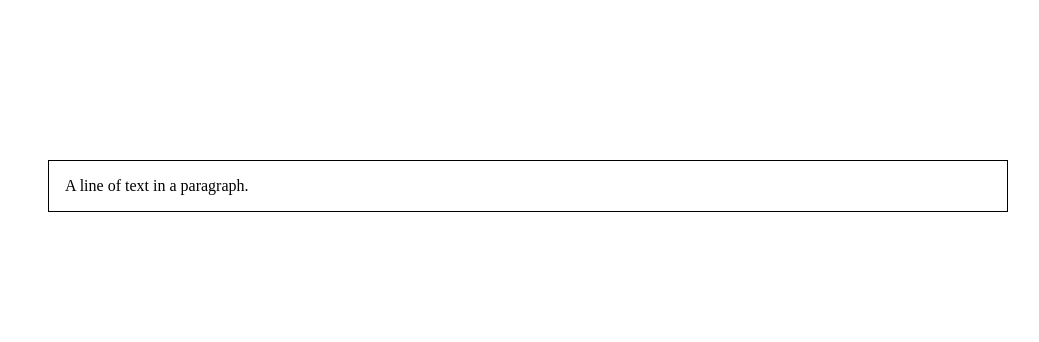
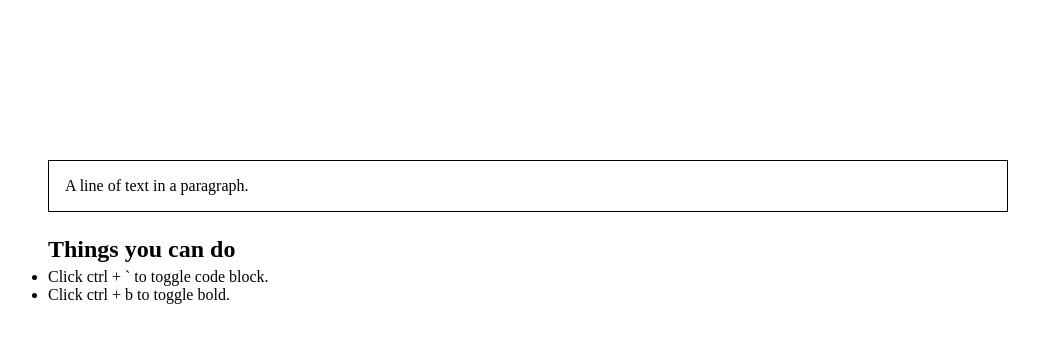
Before and after one commit to andreasrobert/next-slate-ts, a Next.js app: page / in a window 1280 px wide. Shown: the top 342 px of the page, without its empty margins (112-1151 px from the left). Built offline with nearby package versions, Linux system fonts and the light colour scheme.

Commit message:
Add instruction

```diff
--- a/src/pages/index.tsx
+++ b/src/pages/index.tsx
@@ -114,6 +114,11 @@ export default function Home() {
           />
         </Slate>
       </div>
+      <h2>Things you can do</h2>
+      <ul>
+        <li>Click ctrl + ` to toggle code block.</li>
+        <li>Click ctrl + b to toggle bold.</li>
+      </ul>
     </main>
   );
 }
--- a/src/styles/globals.css
+++ b/src/styles/globals.css
@@ -24,6 +24,10 @@ main {
   padding: 10em;
 }
 
+h2{
+  margin: 1em 0 0.2em;
+}
+
 .container {
   margin: auto;
   border: black 1px solid;
```
